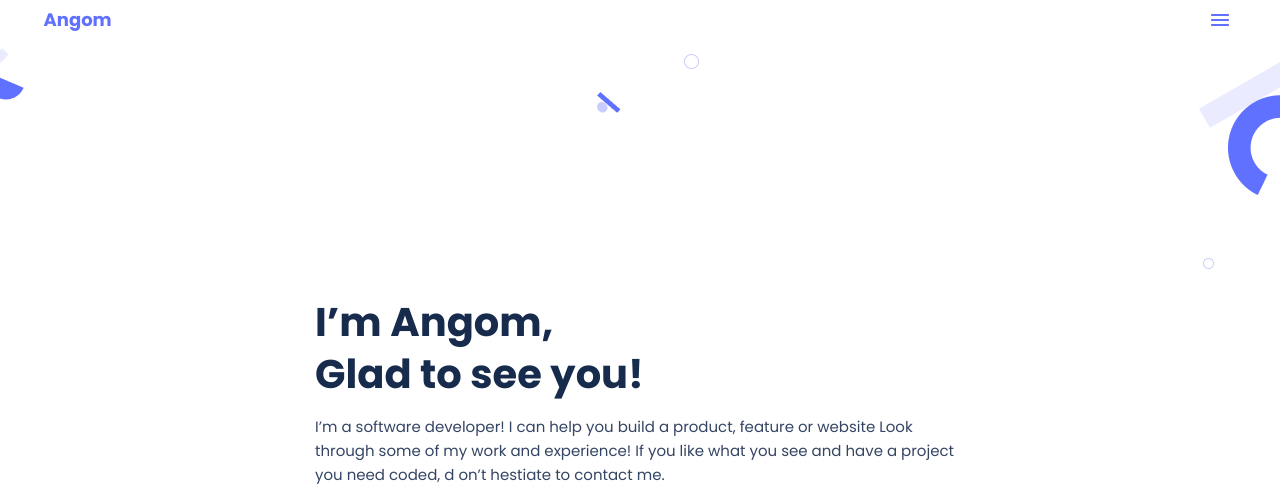
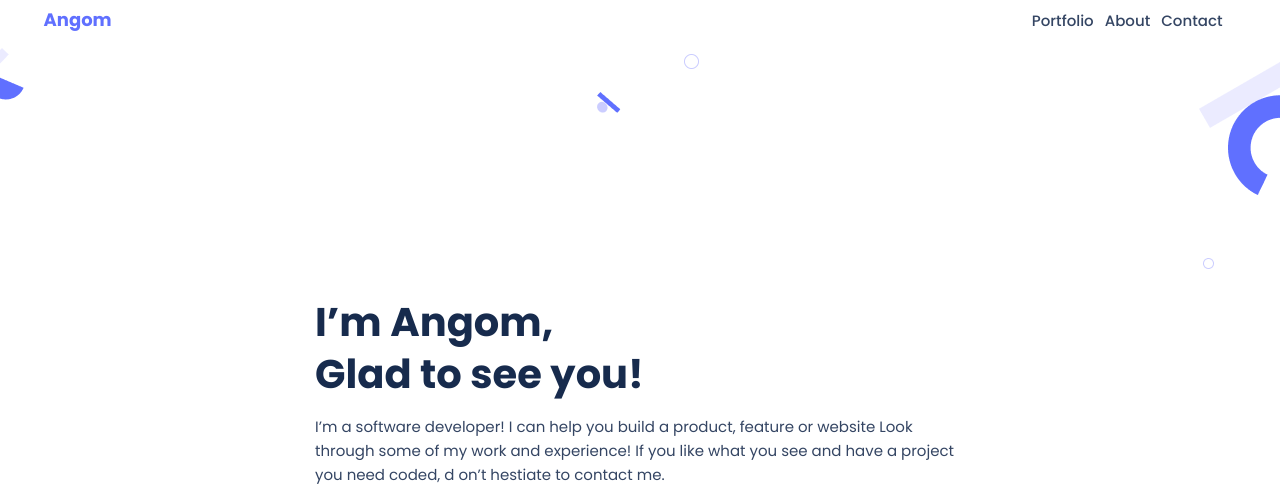
Before and after one commit to AngomRanjan/Profile, a plain HTML site: page index.html in a window 1280 px wide. Shown: the top 499 px of the page. Drawn offline with Linux system fonts and the light colour scheme.

Commit message:
Display Links In Navbar, Hide Menu Icon

```diff
--- a/style.css
+++ b/style.css
@@ -281,3 +281,15 @@ form {
 .input-line { height: 48px; }
 
 .nav-links-desktop { display: none; }
+
+@media only screen and (min-width: 768px) {
+  /* || Deskstop Responsive */
+
+  .nav-links-desktop {
+    display: inline;
+    color: #344563;
+    font-weight: 500;
+  }
+
+  .nav-links-mobile { display: none; }
+}
```
